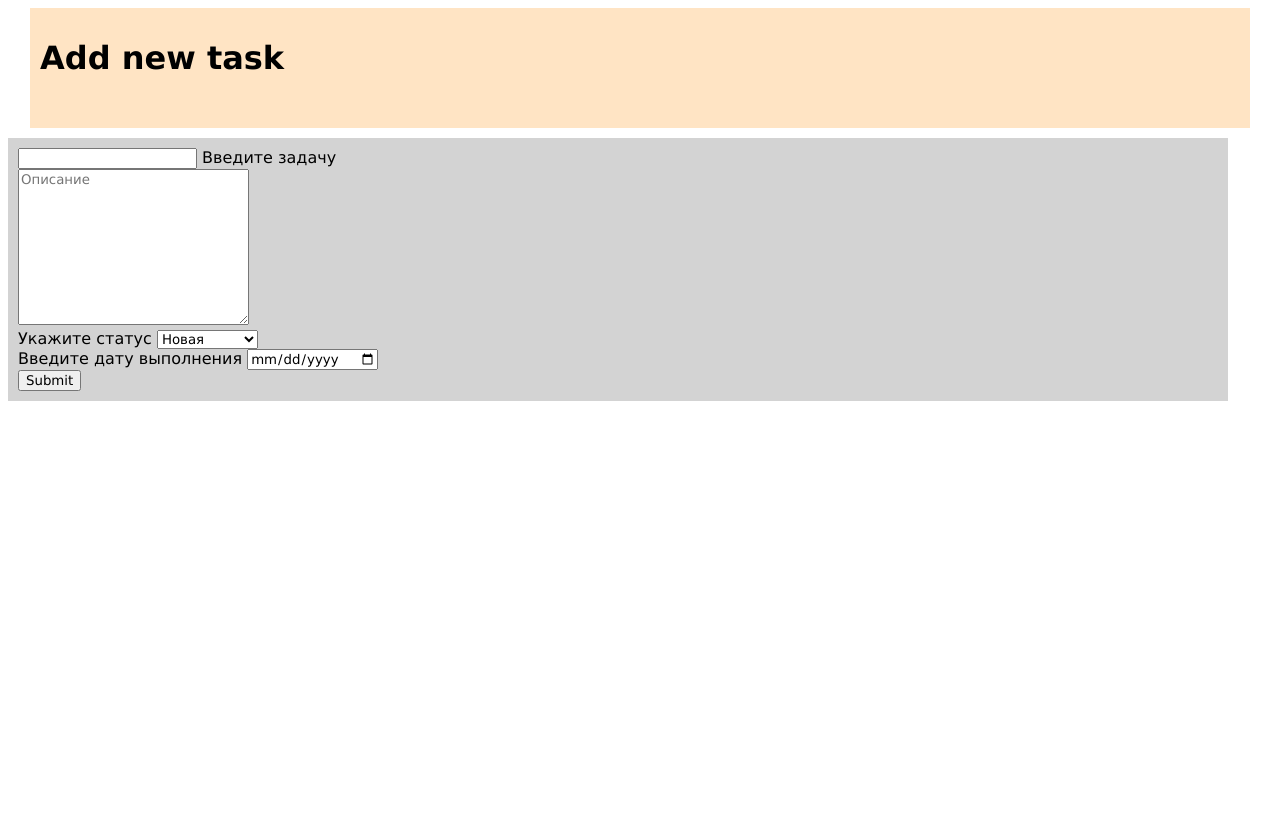
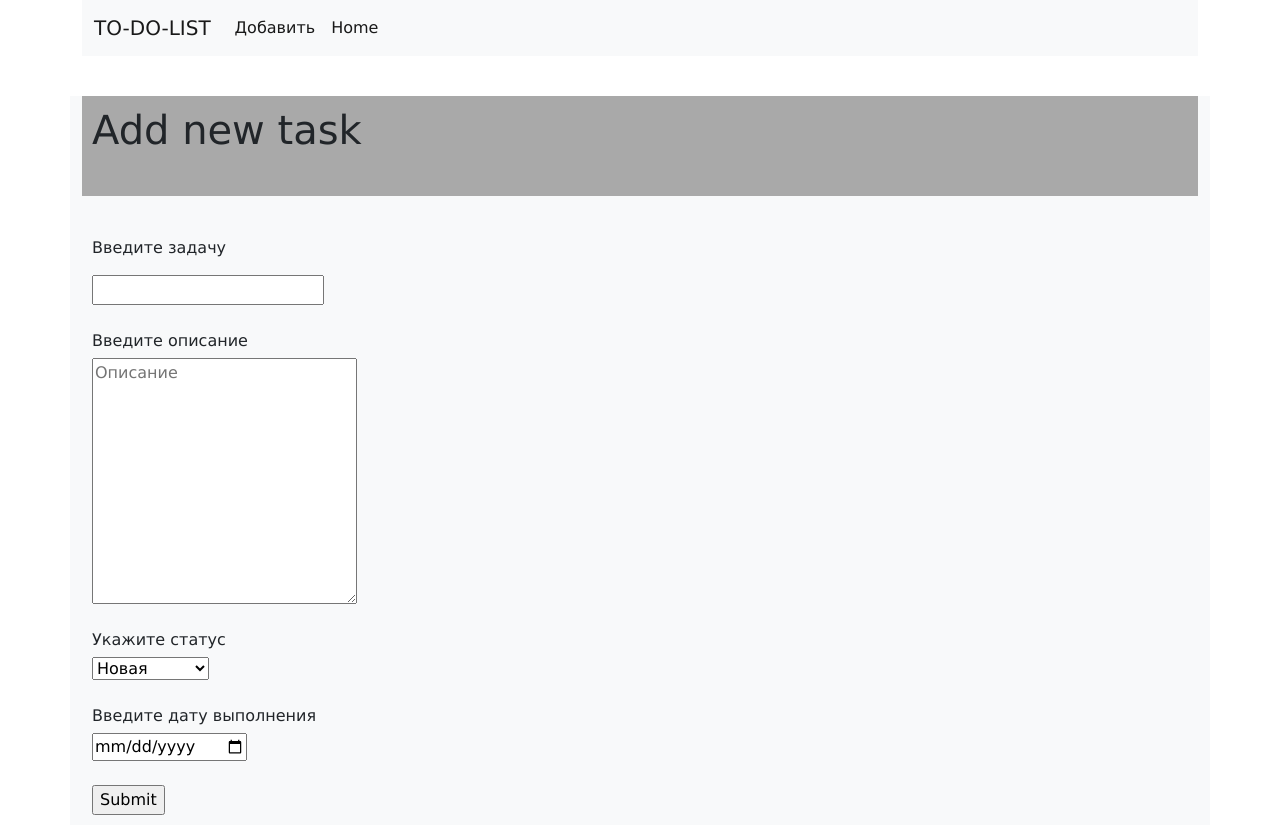
Before and after one commit to alexletoon/homework_53_-Toropov_A, a Django app: page /task/new_task/ in a window 1280 px wide. Before the commit the page ends 401 px from the top, so only its background shows below. Run offline with Django 4.2, Linux system fonts and the light colour scheme.

Commit message:
Добавлено оформление с использование bootstrap
создан файл base.html с описание базовой разметки

предыдущие шаблоны теперь используют разметку из base.html через {%extends 'base.html'%}

```diff
--- a/source/static/css/style.css
+++ b/source/static/css/style.css
@@ -2,18 +2,43 @@
     font-family: 'Lucida Sans', 'Lucida Sans Regular', 'Lucida Grande', 'Lucida Sans Unicode', Geneva, Verdana, sans-serif;
 }
 .head{
-    max-width: 1200px;
+    /* max-width: 1200px; */
     height: 100px;
-    background-color: bisque;
+    background-color: darkgrey;
     margin: 0 auto;
     padding: 10px;
 }
 .body{
-    max-width: 1200px;
+    /* max-width: 1200px; */
     padding: 10px;
-    margin-top: 10px;
-    background-color: lightgrey;
+    margin-top: 30px;
+
+
 }
 .task{
     font-weight: bold;
 }
+
+.line{
+    border-top: 10px solid black;
+}
+.nav-item{
+    display: inline-block;
+}
+.task{
+    margin: 15px 0 0 0;
+    display: block;
+}
+.desc{
+    margin: 5px 30px 0 0;
+    display: block;
+}
+.stats{
+    margin: 5px 30px 0 0;
+    display: block;
+}
+.date
+{
+    margin: 5px 30px 0 0;
+    display: block;
+}
--- /dev/null
+++ b/source/templates/base.html
@@ -0,0 +1,48 @@
+{% load static %}
+<!DOCTYPE html>
+<html lang="en">
+
+<head>
+    <meta charset="UTF-8">
+    <meta http-equiv="X-UA-Compatible" content="IE=edge">
+    <meta name="viewport" content="width=device-width, initial-scale=1.0">
+    <title>{%block title%} Blog {%endblock %}</title>
+    <link href="https://cdn.jsdelivr.net/npm/bootstrap@5.2.1/dist/css/bootstrap.min.css" rel="stylesheet"
+        integrity="sha384-iYQeCzEYFbKjA/T2uDLTpkwGzCiq6soy8tYaI1GyVh/UjpbCx/TYkiZhlZB6+fzT" crossorigin="anonymous">
+    <link rel="stylesheet" href="{% static "css/style.css" %}">
+</head>
+
+<body>
+
+
+    <div class="container">
+        <nav class="navbar navbar-expand-lg navbar-light bg-light">
+            <div class="container-fluid">
+              <a class="navbar-brand" href="{% url 'index_view' %}">TO-DO-LIST</a>
+              <button class="navbar-toggler" type="button" data-bs-toggle="collapse" data-bs-target="#navbarNavAltMarkup" aria-controls="navbarNavAltMarkup" aria-expanded="false" aria-label="Toggle navigation">
+                <span class="navbar-toggler-icon"></span>
+              </button>
+              <div class="collapse navbar-collapse" id="navbarNavAltMarkup">
+                <div class="navbar-nav">
+                  <a class="nav-link active" aria-current="page" href="{% url 'add_task' %}">Добавить</a>
+                  {% block menu %}{% endblock %}
+                </div>
+              </div>
+            </div>
+          </nav>
+    </div>
+
+    <div class="body">
+        <div class="container-md bg-light">
+            {% block container %}{% endblock %}
+
+        </div>
+    </div>
+
+
+    <script src="https://cdn.jsdelivr.net/npm/bootstrap@5.2.1/dist/js/bootstrap.bundle.min.js"
+        integrity="sha384-u1OknCvxWvY5kfmNBILK2hRnQC3Pr17a+RTT6rIHI7NnikvbZlHgTPOOmMi466C8"
+        crossorigin="anonymous"></script>
+</body>
+
+</html>
--- a/source/templates/new_task.html
+++ b/source/templates/new_task.html
@@ -1,41 +1,35 @@
-{% load static %}
-<!DOCTYPE html>
-<html lang="en">
-<head>
-    <meta charset="UTF-8">
-    <meta http-equiv="X-UA-Compatible" content="IE=edge">
-    <meta name="viewport" content="width=device-width, initial-scale=1.0">
-    <title>Add new article</title>
-    <link rel="stylesheet" href="{% static "css/style.css" %}">
-</head>
-<body>
+{% extends 'base.html' %}
+
+{% block menu %}
+<li class="nav-item">
+    <a class="nav-link active" aria-current="page" href="{% url 'index_view' %}">Home</a>
+</li>
+{%endblock%}
+
+{% block container %}
 <div class="head">
     <h1>Add new task</h1>
 </div>
 <div class="body">
     <form action="/task/new_task/" method="POST">
         {% csrf_token %}
-            <input type="text" name="task"> Введите задачу
+        <label for="task">Введите задачу</label>
+        <input class="task" type="text" name="task">
         <br>
-            <textarea name="description" id="description" cols="30" rows="10" placeholder="Описание"></textarea>
+        <label for="description"> Введите описание </label>
+        <textarea class="desc" name="description" id="description" cols="30" rows="10" placeholder="Описание"></textarea>
         <br>
         <label for="status"> Укажите статус</label>
-
-            <select name="status" id="status">
+        <select class="stats" name="status" id="status">
             {% for choice in choices %}
             <option value="{{choice.0}}">{{choice.1}}</option>
-                <!-- <option value="in_progress">В процессе</option>
-                <option value="done">Выполнено</option> -->
             {% endfor %}
         </select>
         <br>
         <label for="date">Введите дату выполнения</label>
-            <input type="date" name="date" id="date">
+        <input class="date" type="date" name="date" id="date" required>
         <br>
         <input type="submit">
     </form>
 </div>
-
-
-</body>
-</html>
+{% endblock%}
```
Also changed, not shown: source/templates/index.html (+13 -30 lines), source/templates/task.html (+13 -14 lines). Lines whose indentation alone changed are shown as unchanged.
